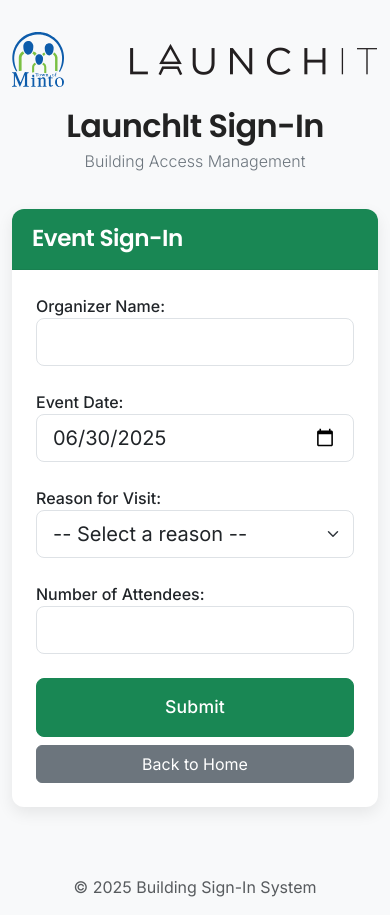
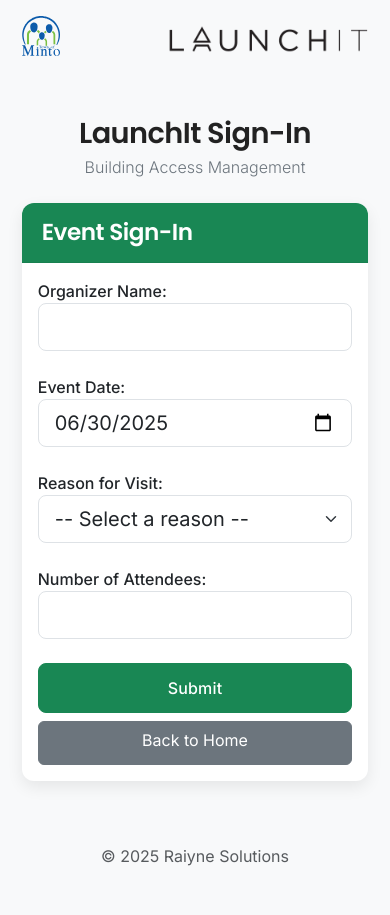
Before and after one commit to wayne868/SILI, a Django app: page /event-signin/ in a window 390 px wide. After the commit the page ends 866 px from the top, so only its background shows below. Run offline with Django 5.2, Linux system fonts and the light colour scheme; data comes from the database, SQL or seed files in the repository; both versions use the stored data as it was after the commit.

Commit message:
site 1.1

```diff
--- /dev/null
+++ b/LaunchIt/SignIn/static/signin/css/styles.css
@@ -0,0 +1,286 @@
+/* Base styles */
+body {
+    padding-top: 2rem;
+    background-color: #f8f9fa;
+    font-family: 'Inter', sans-serif;
+    color: #343a40;
+}
+
+h1, h2, h3, h4, h5, h6, .header-title, .page-title h1, .card-title {
+    font-family: 'Poppins', sans-serif;
+    font-weight: 600;
+    letter-spacing: -0.02em;
+}
+
+/* Card styling */
+.card {
+    margin-bottom: 20px;
+    border-radius: 12px;
+    border: none;
+    box-shadow: 0 6px 16px rgba(0, 0, 0, 0.08);
+    transition: transform 0.2s, box-shadow 0.2s;
+    overflow: hidden;
+}
+
+.card:hover {
+    transform: translateY(-3px);
+    box-shadow: 0 12px 20px rgba(0, 0, 0, 0.12);
+}
+
+.card-header {
+    border-bottom: 1px solid rgba(0,0,0,.05);
+    background-color: #fff;
+    padding: 1rem 1.25rem;
+    font-weight: 600;
+}
+
+.card-body {
+    padding: 1.5rem;
+}
+
+/* Button styling */
+.btn-lg {
+    padding: 15px 30px;
+    font-size: 1.1rem;
+    border-radius: 8px;
+    font-weight: 500;
+    letter-spacing: 0.01em;
+    transition: all 0.2s ease;
+}
+
+/* Header styling */
+.header {
+    position: relative;
+    height: 60px;
+    margin-bottom: 15px;
+}
+
+.logo-left {
+    position: absolute;
+    left: 0;
+    top: 0;
+}
+
+.logo-right {
+    position: absolute;
+    right: 0;
+    top: 5px;
+}
+
+.logo-left img {
+    height: 55px;
+    width: auto;
+}
+
+.logo-right img {
+    height: 50px;
+    width: auto;
+}
+
+/* Page title styling */
+.page-title {
+    text-align: center;
+    margin-bottom: 36px;
+}
+
+.page-title h1 {
+    margin-bottom: 0.25rem;
+    font-size: 2rem;
+    color: #222;
+}
+
+.page-title p {
+    margin-bottom: 0;
+    font-size: 1rem;
+    color: #6c757d;
+    font-weight: 300;
+}
+
+/* Stats card styling */
+.stats-card {
+    text-align: center;
+    background: linear-gradient(to bottom, #ffffff, #f9fbfd);
+}
+
+.stat-number {
+    font-family: 'Poppins', sans-serif;
+    font-weight: 700;
+    font-size: 2.8rem;
+    color: #333;
+}
+
+.stat-label {
+    font-weight: 400;
+    text-transform: uppercase;
+    letter-spacing: 1px;
+    font-size: 0.85rem;
+}
+
+/* Table styling */
+.table {
+    font-size: 0.95rem;
+}
+
+.table thead th {
+    background-color: #f8f9fa;
+    font-weight: 600;
+    border-top: none;
+}
+
+.form-label {
+    font-weight: 500;
+}
+
+.breadcrumb-item {
+    font-size: 0.9rem;
+}
+
+/* Tablet optimizations */
+@media (max-width: 991px) {
+    .container {
+        max-width: 95%;
+    }
+
+    .card-body {
+        padding: 1.25rem;
+    }
+
+    .btn-lg {
+        padding: 12px 24px;
+        font-size: 1rem;
+    }
+
+    .page-title {
+        margin-bottom: 24px;
+    }
+
+    .page-title h1 {
+        font-size: 1.8rem;
+    }
+
+    .stat-number {
+        font-size: 2.2rem;
+    }
+}
+
+/* Small tablet and mobile optimizations */
+@media (max-width: 767px) {
+    body {
+        padding-top: 1rem;
+    }
+
+    .header {
+        height: auto;
+        margin-bottom: 60px;
+        display: flex;
+        justify-content: space-between;
+        align-items: center;
+    }
+
+    .logo-left, .logo-right {
+        position: relative;
+        display: inline-block;
+    }
+
+    .logo-left img, .logo-right img {
+        height: 40px;
+    }
+
+    .page-title {
+        margin-top: 10px;
+    }
+
+    .card {
+        margin-bottom: 15px;
+    }
+
+    .card-body {
+        padding: 1rem;
+    }
+
+    .btn-lg {
+        width: 100%;
+    }
+
+    /* Improve touch targets for tablet */
+    .btn, .form-control, select.form-select {
+        min-height: 44px;
+    }
+
+    /* Improve form spacing on tablets */
+    .form-group {
+        margin-bottom: 1.5rem;
+    }
+
+    /* Make sure tables are scrollable on tablets */
+    .table-responsive {
+        overflow-x: auto;
+        -webkit-overflow-scrolling: touch;
+    }
+
+    /* Adjust filter controls for tablets */
+    .filter-controls .form-select,
+    .filter-controls .form-control {
+        margin-bottom: 10px;
+    }
+
+    /* Adjust tab navigation for smaller screens */
+    .nav-tabs .nav-item {
+        flex: 1 1 auto;
+        text-align: center;
+    }
+
+    /* Ensure charts are responsive */
+    canvas.chart {
+        max-height: 300px;
+    }
+}
+
+/* Monthly Report Specific Styles */
+.stats-card {
+    margin-bottom: 25px;
+    border-radius: 10px;
+}
+
+.stat-number {
+    font-size: 2.5rem;
+    font-weight: 700;
+}
+
+.stat-label {
+    font-size: 1rem;
+    color: #6c757d;
+}
+
+.table-hover tbody tr:hover {
+    background-color: rgba(0,123,255,0.1);
+}
+
+.breakdown-section {
+    margin-top: 40px;
+}
+
+.time-period {
+    background-color: #f8f9fa;
+    padding: 15px;
+    border-radius: 8px;
+    margin-bottom: 30px;
+}
+
+.time-period h3 {
+    margin-bottom: 20px;
+    color: #343a40;
+    border-bottom: 2px solid #dee2e6;
+    padding-bottom: 10px;
+}
+
+/* Improve form filter controls */
+.filter-controls {
+    margin-bottom: 20px;
+}
+
+/* Style for tab navigation */
+.nav-tabs .nav-link {
+    font-weight: 500;
+    padding: 10px 16px;
+}
--- a/LaunchIt/SignIn/templates/signin/base.html
+++ b/LaunchIt/SignIn/templates/signin/base.html
@@ -9,118 +9,7 @@
     <link rel="preconnect" href="https://fonts.googleapis.com">
     <link rel="preconnect" href="https://fonts.gstatic.com" crossorigin>
     <link href="https://fonts.googleapis.com/css2?family=Inter:wght@300;400;500;600;700&family=Poppins:wght@400;500;600;700&display=swap" rel="stylesheet">
-    <style>
-        body {
-            padding-top: 2rem;
-            background-color: #f8f9fa;
-            font-family: 'Inter', sans-serif;
-            color: #343a40;
-        }
-        h1, h2, h3, h4, h5, h6, .header-title, .page-title h1, .card-title {
-            font-family: 'Poppins', sans-serif;
-            font-weight: 600;
-            letter-spacing: -0.02em;
-        }
-        .card {
-            margin-bottom: 20px;
-            border-radius: 12px;
-            border: none;
-            box-shadow: 0 6px 16px rgba(0, 0, 0, 0.08);
-            transition: transform 0.2s, box-shadow 0.2s;
-            overflow: hidden;
-        }
-        .card:hover {
-            transform: translateY(-3px);
-            box-shadow: 0 12px 20px rgba(0, 0, 0, 0.12);
-        }
-        .card-header {
-            border-bottom: 1px solid rgba(0,0,0,.05);
-            background-color: #fff;
-            padding: 1rem 1.25rem;
-            font-weight: 600;
-        }
-        .card-body {
-            padding: 1.5rem;
-        }
-        .btn-lg {
-            padding: 15px 30px;
-            font-size: 1.1rem;
-            border-radius: 8px;
-            font-weight: 500;
-            letter-spacing: 0.01em;
-            transition: all 0.2s ease;
-        }
-        .header {
-            position: relative;
-            height: 60px;
-            margin-bottom: 15px;
-        }
-        .logo-left {
-            position: absolute;
-            left: 0;
-            top: 0;
-        }
-        .logo-right {
-            position: absolute;
-            right: 0;
-            top: 5px;
-        }
-        .logo-left img {
-            height: 55px;
-            width: auto;
-        }
-        .logo-right img {
-            height: 50px;
-            width: auto;
-        }
-        .page-title {
-            text-align: center;
-            margin-bottom: 36px;
-        }
-        .page-title h1 {
-            margin-bottom: 0.25rem;
-            font-size: 2rem;
-            color: #222;
-        }
-        .page-title p {
-            margin-bottom: 0;
-            font-size: 1rem;
-            color: #6c757d;
-            font-weight: 300;
-        }
-
-        /* Additional professional card styling */
-        .stats-card {
-            text-align: center;
-            background: linear-gradient(to bottom, #ffffff, #f9fbfd);
-        }
-        .stat-number {
-            font-family: 'Poppins', sans-serif;
-            font-weight: 700;
-            font-size: 2.8rem;
-            color: #333;
-        }
-        .stat-label {
-            font-weight: 400;
-            text-transform: uppercase;
-            letter-spacing: 1px;
-            font-size: 0.85rem;
-        }
-        .table {
-            font-size: 0.95rem;
-        }
-        .table thead th {
-            background-color: #f8f9fa;
-            font-weight: 600;
-            border-top: none;
-        }
-        .form-label {
-            font-weight: 500;
-        }
-        .breadcrumb-item {
-            font-size: 0.9rem;
-        }
-    </style>
+    <link href="{% static 'signin/css/styles.css' %}" rel="stylesheet">
     {% block extra_css %}{% endblock %}
 </head>
 <body>
@@ -164,7 +53,7 @@
         </main>
 
         <footer class="mt-5 text-center text-muted">
-            <p>&copy; 2025 Building Sign-In System</p>
+            <p>&copy; 2025 Raiyne Solutions</p>
         </footer>
     </div>
 
```
Also changed, not shown: LaunchIt/SignIn/templates/signin/monthly_report.html (+1 -37 lines), LaunchIt/db.sqlite3.
